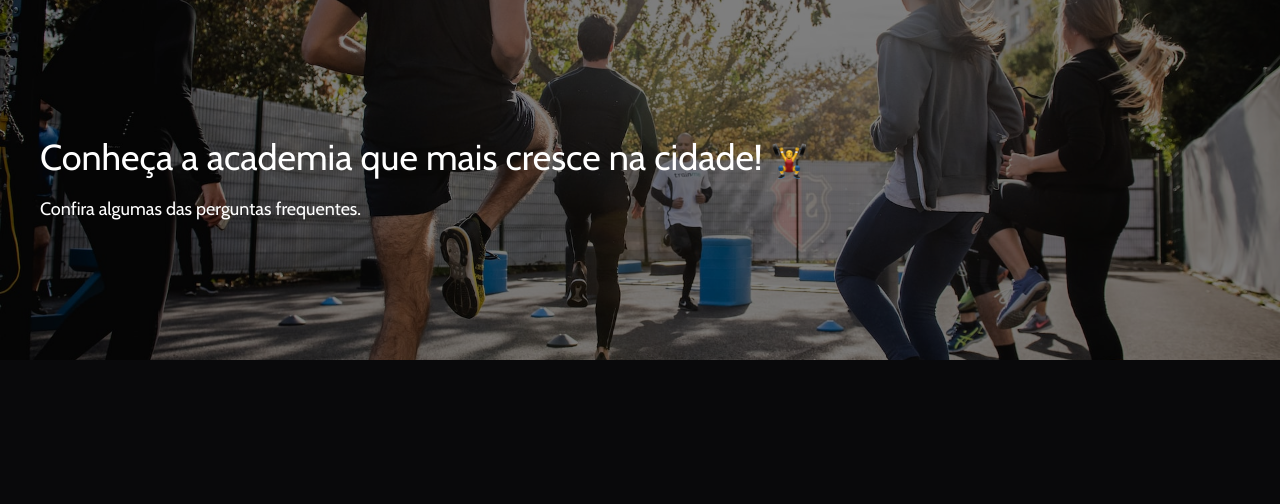
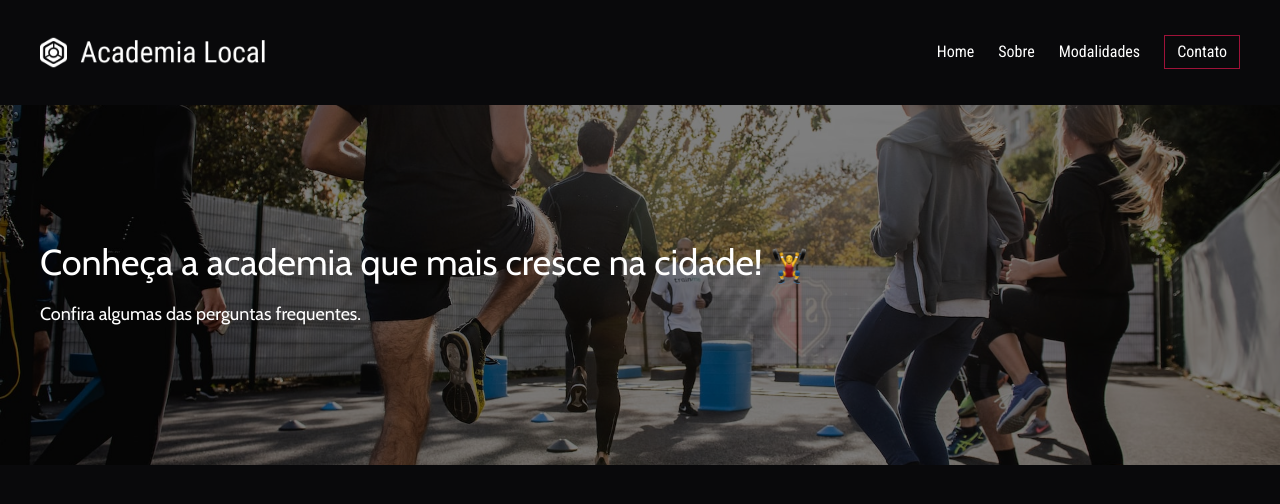
Before and after one commit to juniordbz/gym-website, a SvelteKit app: page /sobre in a window 1280 px wide. Shown: the top 504 px of the page. Built offline with nearby package versions, Linux system fonts and the light colour scheme.

Commit message:
add header

```diff
--- /dev/null
+++ b/src/components/Header.svelte
@@ -0,0 +1,27 @@
+<script lang="ts">
+  import logo from '$lib/assets/logo.png'
+</script>
+
+<header class="w-full">
+  <div class="flex w-full items-center justify-between px-10 py-8">
+    <a href="/"
+      ><img width="227" height="57" src={logo} alt="Academia Local" /></a
+    >
+    <nav>
+      <ul class="flex items-center gap-6 font-roboto">
+        <li>
+          <a href="/">Home</a>
+        </li>
+        <li>
+          <a href="/sobre">Sobre</a>
+        </li>
+        <li>
+          <a href="/modaliades">Modalidades</a>
+        </li>
+        <li class="border border-rose-800 px-3 py-1">
+          <a href="#contato">Contato</a>
+        </li>
+      </ul>
+    </nav>
+  </div>
+</header>
--- a/src/routes/+layout.svelte
+++ b/src/routes/+layout.svelte
@@ -1,5 +1,7 @@
 <script>
   import '../app.pcss'
+  import Header from '../components/Header.svelte'
 </script>
 
+<Header />
 <slot />
--- a/src/routes/+page.svelte
+++ b/src/routes/+page.svelte
@@ -1,5 +1,5 @@
 <script lang="ts">
-  import Intro from '$lib/Intro.svelte'
+  import Intro from '../components/Intro.svelte'
   import icon from '$lib/assets/icon.png'
 </script>
 
--- a/src/routes/sobre/+page.svelte
+++ b/src/routes/sobre/+page.svelte
@@ -1,5 +1,5 @@
 <script lang="ts">
-  import Intro from '$lib/Intro.svelte'
+  import Intro from '../../components/Intro.svelte'
   import icon from '$lib/assets/icon-weight.png'
   import exercicio from '$lib/assets/exercicios-grupo.jpg'
 </script>
```
Also changed, not shown: src/components/Intro.svelte (renamed from src/lib/Intro.svelte).
